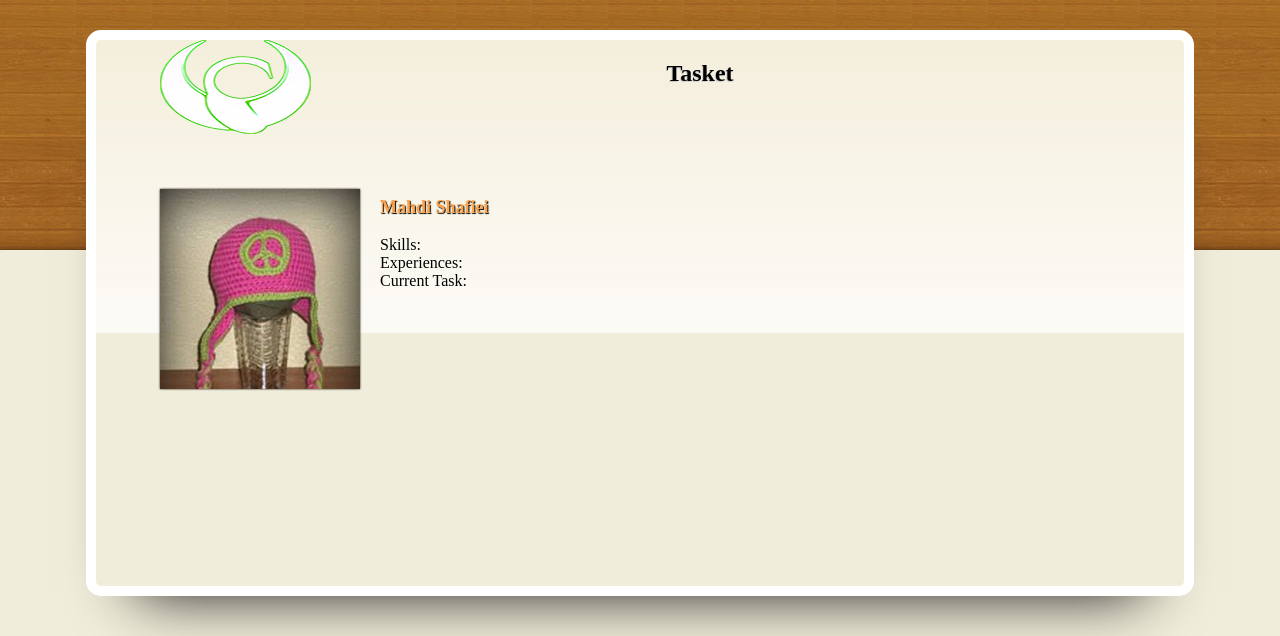
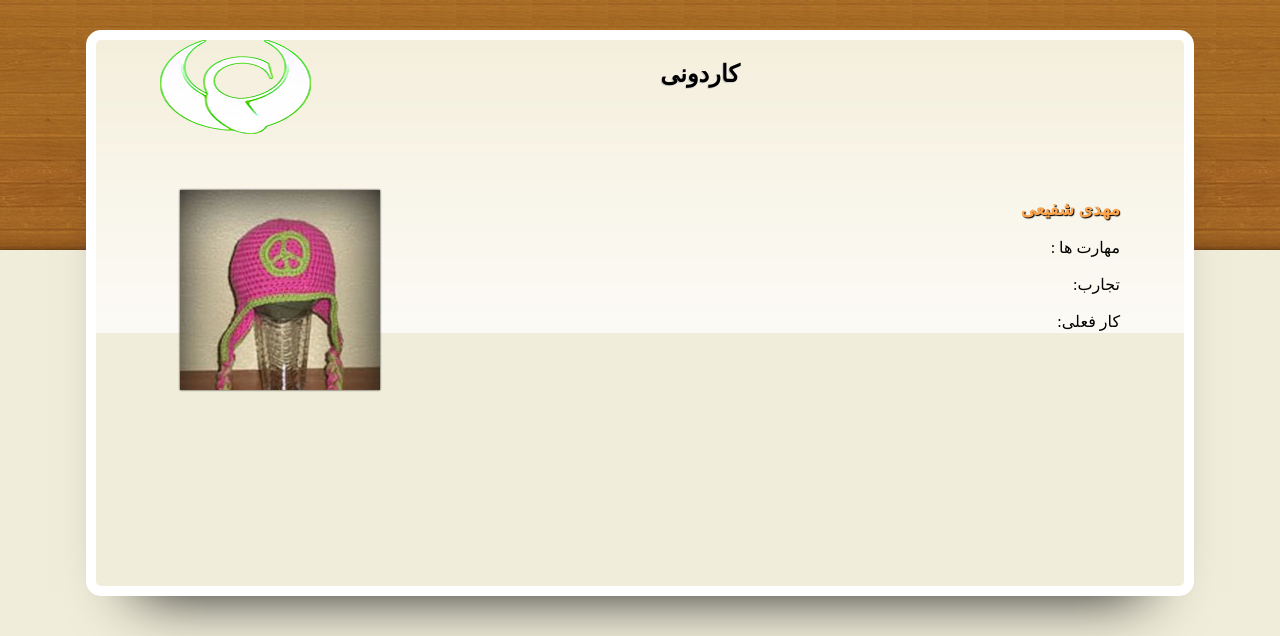
Before and after one commit to amirHosseinz/raha, a Django app: template main/templates/main/Profile.html in a window 1280 px wide. Shown: the top 636 px of the page. Run offline with Django 3.2, Linux system fonts and the light colour scheme; the template is opened without the code that fills it, so the values that code supplies are empty.

Commit message:
Final Update 20 Jun

```diff
--- a/main/static/main/css/style.css
+++ b/main/static/main/css/style.css
@@ -251,7 +251,7 @@ header {
 	margin-top: 10px;
 	margin-right: 20px;
 	margin-bottom: 30px;
-	margin-left: 0px;
+	margin-left: 20px;
 
 
 }
--- a/main/templates/main/Profile.html
+++ b/main/templates/main/Profile.html
@@ -3,7 +3,7 @@
 <head>
     {% load staticfiles %}
     <meta charset="utf-8"/>
-    <title>Principato Italian Cuisine</title>
+    <title>سامانه ی برونسپاری کارها</title>
     <link href="{% static 'main/css/style.css' %}" rel="stylesheet" type="text/css"/>
     <style type="text/css">
 
@@ -34,19 +34,28 @@
 <div class="container">
     <header>
 
+        <div id="logo"><img src="{% static 'main/images/logo.png' %}" alt="your logo here" border="0" class="imagedropshadow"/></div>
 
-        <div id="logo"><img src="{% static 'main/images/logo.png' %}" alt="your logo here" border="0" class="imagedropshadow"/></div>
         <h2 align="center">
-            Tasket</h2>
+            کاردونی
+        </h2>
 
 
         <br/><br/><br/><br/>
 
         <div class="prophoto"></div>
 
-        <h3>Mahdi Shafiei </h3>
+        <div dir="rtl">
 
-        <p> Skills: <br/>Experiences: <br/> Current Task: <br/></p>
+            <h3>مهدی شفیعی </h3>
+
+            <p>
+                مهارت ها :<br/><br/>
+                تجارب: <br/><br/>
+                کار فعلی: <br/><br/>
+            </p>
+        </div>
+
 
 
     </header>
```
Also changed, not shown: 1 other file.
